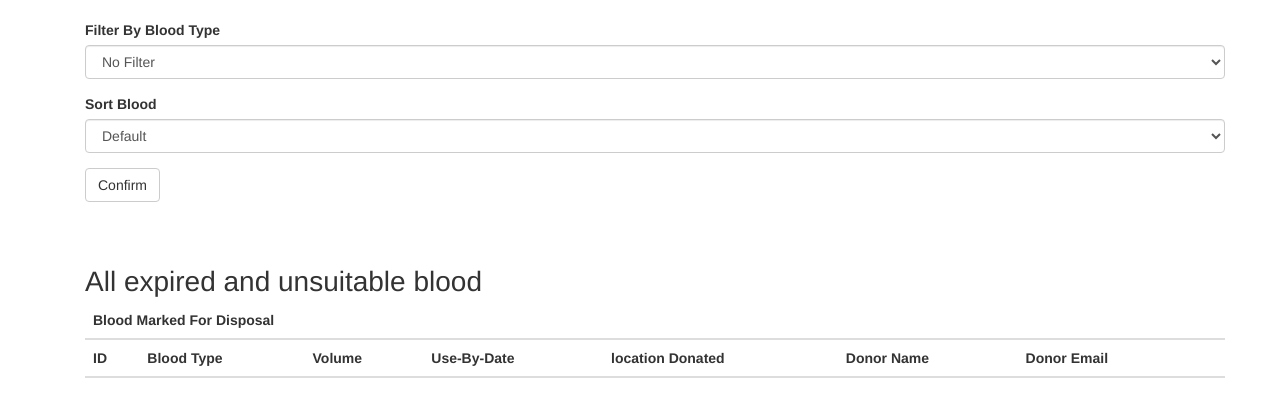
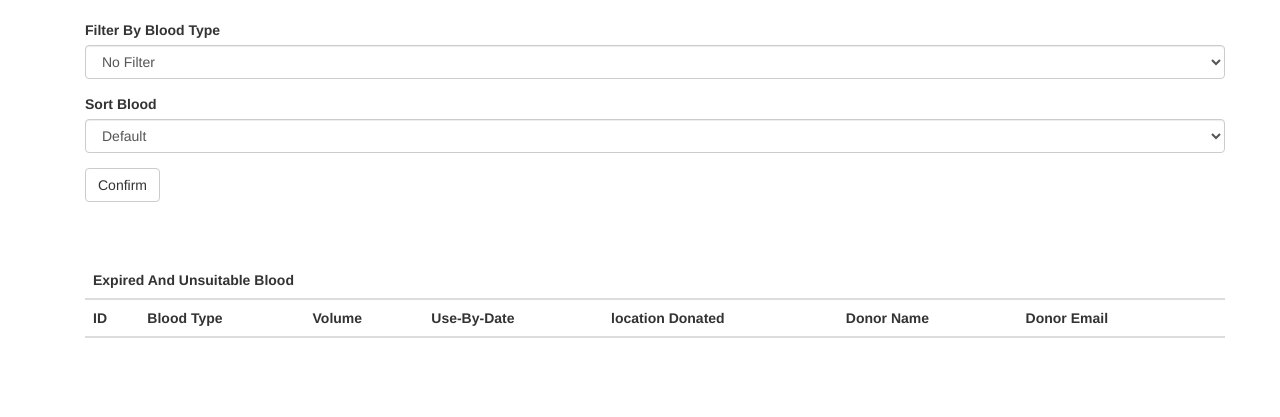
Before and after one commit to VishaalVageshwari/VampireProject, a Flask app: page /remove_blood in a window 1280 px wide. Shown: the part 52-469 px from the top of the page. Run offline with Flask 2, Linux system fonts and the light colour scheme; data that the repository does not hold is empty; some libraries are stand-ins or nearby versions.

Commit message:
merge changes

```diff
--- a/app/templates/remove_blood.html
+++ b/app/templates/remove_blood.html
@@ -7,12 +7,11 @@
     {{ wtf.quick_form(form) }}
   </div>
   </br></br></br>
-  <div style="font-size: 200%;">All expired and unsuitable blood</div>
   <div class="flex-centre">
     <table class="table">
       <thead class="thead-dark">
         <tr>
-          <th colspan="8">Blood Marked For Disposal</th>
+          <th colspan="8">Expired And Unsuitable Blood</th>
         </tr>
         <tr>
           <th scope="col">ID</th>
```
